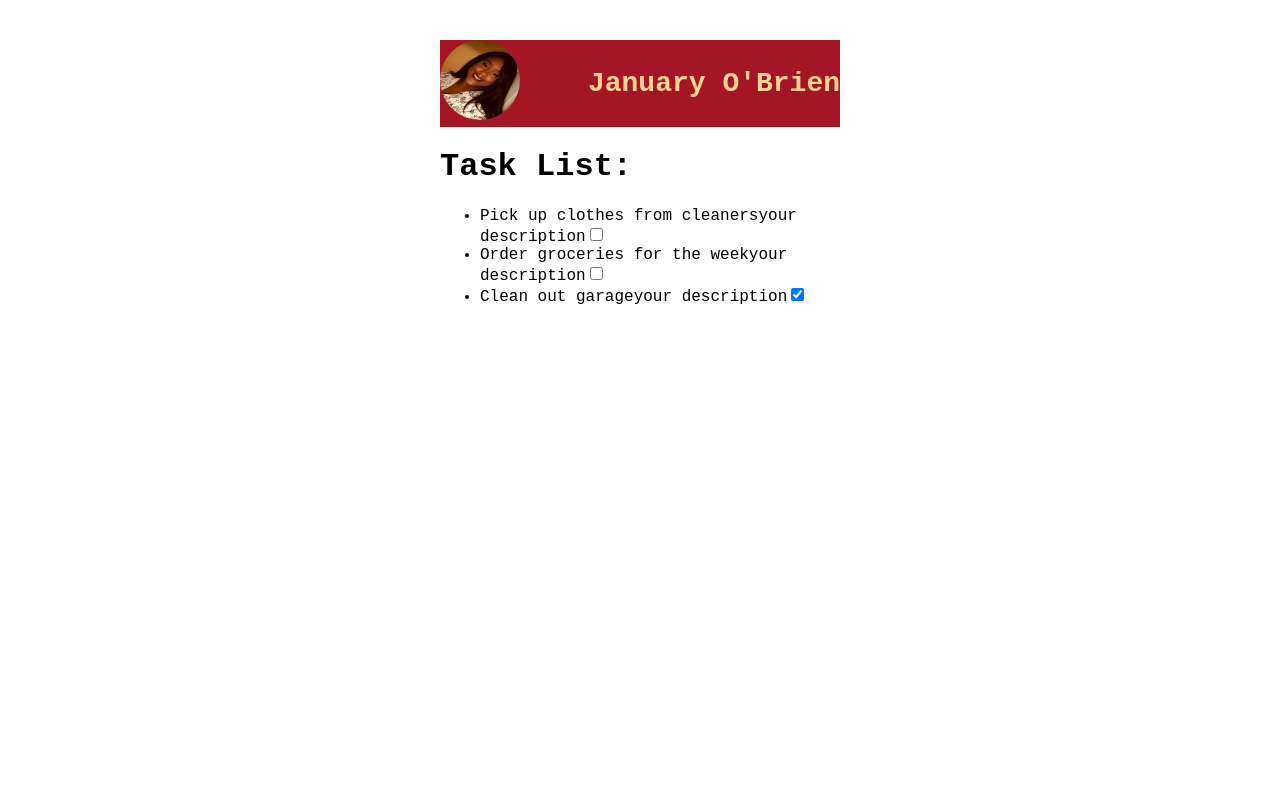
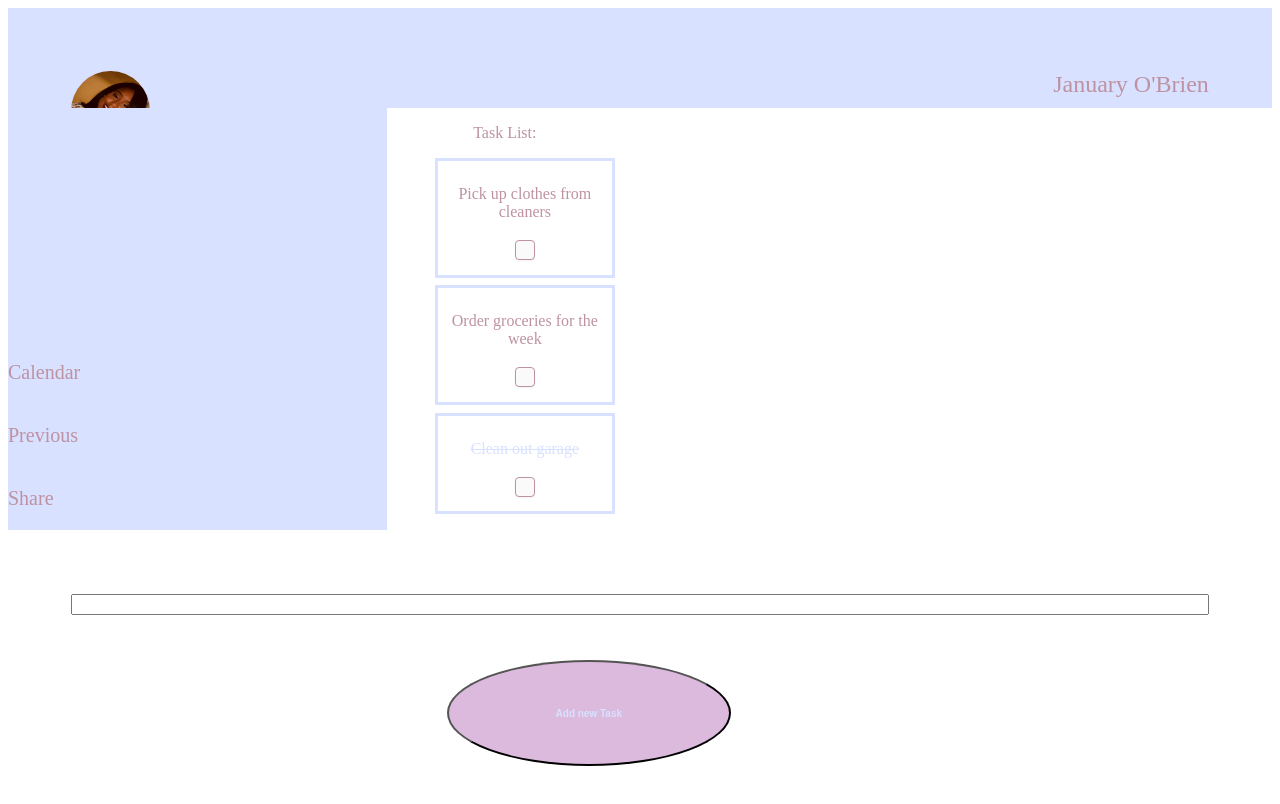
Before and after one commit to janobrienux/januarys-todo, a React (Create React App) app: page / in a window 1280 px wide. Shown: the top 804 px of the page. Built offline with nearby package versions, Linux system fonts and the light colour scheme.

Commit message:
added components classes new task input and additional styles

```diff
--- a/src/App.js
+++ b/src/App.js
@@ -1,70 +1,75 @@
-import React from 'react';
-import './App.scss';
-import profileImg from "./images/january.jpg"
+import React from "react";
+import "./App.scss";
+import profileImg from "./images/january.jpg";
+import Nav, { SideBar } from "./components/Nav";
+import TodoItem from "./components/TodoItem";
 
-const profile = {
+class App extends React.Component {
+  state = {
+    profile: {
       user: "January O'Brien",
       profileImg: profileImg,
-};
-
-
-const todoList = [{
+    },
+    todoList: [
+      {
+        id: 1,
         title: "Pick up clothes from cleaners",
         description: "your description",
-  completed: false
+        completed: false,
       },
       {
+        id: 2,
         title: "Order groceries for the week",
         description: "your description",
-  completed: false
+        completed: false,
       },
       {
+        id: 3,
         title: "Clean out garage",
         description: "your description",
-  completed: true
-}];
-
-
-function App() {
+        completed: true,
+      },
+    ],
+  };
+  render() {
     return (
       <>
-      <div className="App">
-          <nav style={styles.topNav}>
-            <img alt="january" src={profile.profileImg} style={styles.topNavAvatar}></img>
-            <h3 style={styles.topNavUserName}>{profile.user}</h3>
-          </nav>
-      <h1>Task List:</h1>
-      <ul>
-        {todoList.map((todo) => {
-          return (
-            <li>
-              <span>{todo.title}</span>
-              <span>{todo.description}</span>
-              <input type="checkbox" checked={todo.completed}/>
-            </li>
-          );
-        })}
-      </ul>
+        <Nav profile={this.state.profile} />
+        <div style={styles.container}>
+          <SideBar />
+          <TodoItem todoList={this.state.todoList} />
+        </div>
+        <div style={styles.newtask}>
+          <input type="text" />
+          <button style={styles.button}>Add new Task</button>
         </div>
       </>
     );
   }
-const styles = {
-  topNav:{
-    height: "4 rem",
-    backgroundColor:"#A41623",
-    display:"flex",
-    justifyContent:"space-between",
-  },
-  topNavAvatar:{
-    height:"80px",
-    width:"80px",
-    borderRadius:"50%",
-  },
-  topNavUserName:{
-    color:"#FFD29D",
-    fontSize:"28px",
-  },
 }
 
 export default App;
+const styles = {
+  container: {
+    display: "flex",
+    flexDirection: "row",
+  },
+  newtask: {
+    display: "flex",
+    flexDirection: "column",
+    justifyContent: "center",
+    margin: "5%",
+
+  },
+  button: {
+    marginLeft: "33%",
+    marginTop:"4%",
+    width: "25%",
+    padding: "4%",
+    fontSize: "10px",
+    fontWeight:"bolder",
+    color: "#D8E1FF",
+    backgroundColor: "#DBBADD",
+    borderRadius: "50%",
+  },
+};
--- a/src/App.scss
+++ b/src/App.scss
@@ -1,8 +1,8 @@
 .App {
   background-color: white;
-  min-height: 500px;
-  width: 400px;
-  margin: 40px auto;
+  // min-height: 500px;
+  width: 100%;
+  // margin: 40px auto;
   font-family: 'Courier New', Courier, monospace;
 
 }
@@ -21,16 +21,16 @@
   }
 }
 
-.App-header {
-  background-color: #282c34;
-  min-height: 100vh;
-  display: flex;
-  flex-direction: column;
-  align-items: center;
-  justify-content: center;
-  font-size: calc(10px + 2vmin);
-  color: white;
-}
+// .App-header {
+//   background-color: #282c34;
+//   min-height: 100vh;
+//   display: flex;
+//   flex-direction: column;
+//   align-items: center;
+//   justify-content: center;
+//   font-size: calc(10px + 2vmin);
+//   color: white;
+// }
 
 .App-link {
   color: #61dafb;
--- /dev/null
+++ b/src/components/Nav.js
@@ -0,0 +1,66 @@
+import React from "react";
+
+export function SideBar() {
+  return (
+    <>
+      <span style={styles.sideBar}>
+        <p>Calendar</p>
+        <p>Previous</p>
+        <p>Share</p>
+      </span>
+    </>
+  );
+}
+
+export function Nav({ profile }) {
+  return (
+    <nav style={styles.topNav}>
+      <img alt="january" src={profile.profileImg} style={styles.avatar}></img>
+      <p style={styles.header}>{profile.user}</p>
+    </nav>
+  );
+}
+
+export default Nav;
+
+const styles = {
+  navContainer: {
+    flexBasis: "20%",
+  },
+  header: {
+    color: "#BE92A2",
+    fontSize: "24px",
+    width: "75%",
+    display: "flex",
+    justifyContent: "flex-end",
+    margin: "5%",
+  },
+
+  topNav: {
+    backgroundColor: "#D8E1FF",
+    display: "flex",
+    justifyContent: "space-between",
+    width: "100%",
+    height: "100px",
+  },
+  avatar: {
+    height: "80px",
+    width: "80px",
+    borderRadius: "50%",
+    margin: "5%",
+  },
+  sideTaskContainer: {
+    height: "100%",
+    width: "20%",
+  },
+  sideBar: {
+    display: "flex",
+    flexDirection: "column",
+    justifyContent: "flex-end",
+    color: "#BE92A2",
+    fontSize: "20px",
+    height: "200",
+    width: "30%",
+    backgroundColor: "#D8e1ff",
+  },
+};
--- /dev/null
+++ b/src/components/TodoItem.js
@@ -0,0 +1,59 @@
+import React from "react";
+
+function TodoItem({ todoList }) {
+  return (
+    <div style={styles.taskContainer}>
+      <p style={styles.todoItem}>Task List:</p>
+      <ul style={styles.todoItem}>
+        {todoList.map((todo) => {
+          return (
+            <li key={todo.id} style={styles.todoInfo}>
+              <p style={todo.completed ? styles.todoCompleted : styles.todoItem}>{todo.title}</p>
+
+              <input style={styles.checkbox} type="checkbox" checked={todo.completed} />
+            </li>
+          );
+        })}
+      </ul>
+    </div>
+  );
+}
+
+export default TodoItem;
+
+const styles = {
+  todoItem: {
+    listStyle: "none",
+    color: "#BE92A2",
+    fontSize: "16px",
+    textAlign: "center",
+  },
+  todoInfo: {
+    border: "solid",
+    borderColor: "#D8E1FF",
+    padding: "4%",
+    margin: "4%",
+    fontSize: "16px",
+  },
+  todoCompleted: {
+    textDecoration: "line-through",
+    color: "#D8E1FF",
+    fontSize: "16px",
+  },
+  taskContainer: {},
+  checkbox: {
+    webkitAppearance: "none",
+    backgroundColor: "#fafafa",
+    border: "1px solid #BE92A2",
+    boxShadow: "0 1px 2px rgba(0,0,0,0.05)",
+    padding: "9px",
+    borderRadius: "20%",
+    display: "inline-block",
+    position: "relative",
+  },
+  // checkbox:checked:afer {
+  //   backgroundColor: "#fafafa",
+  //   border: "1px solid #BE92A2",
+  //   color:"#D8E1FF",
+  // }
+};
```
Also changed, not shown: src/images/calendar-alt-solid.svg (added), src/images/cutecalendar.png (added). Lines whose indentation alone changed are shown as unchanged.
